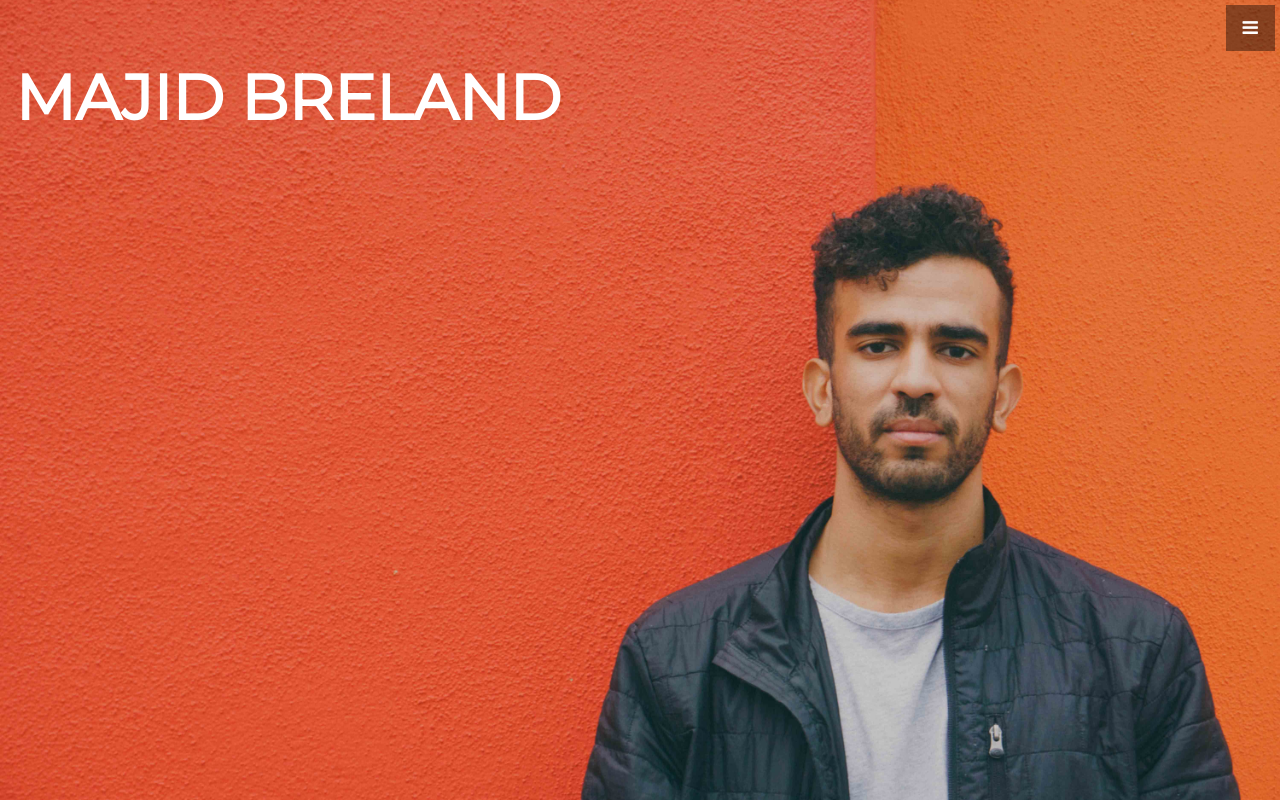
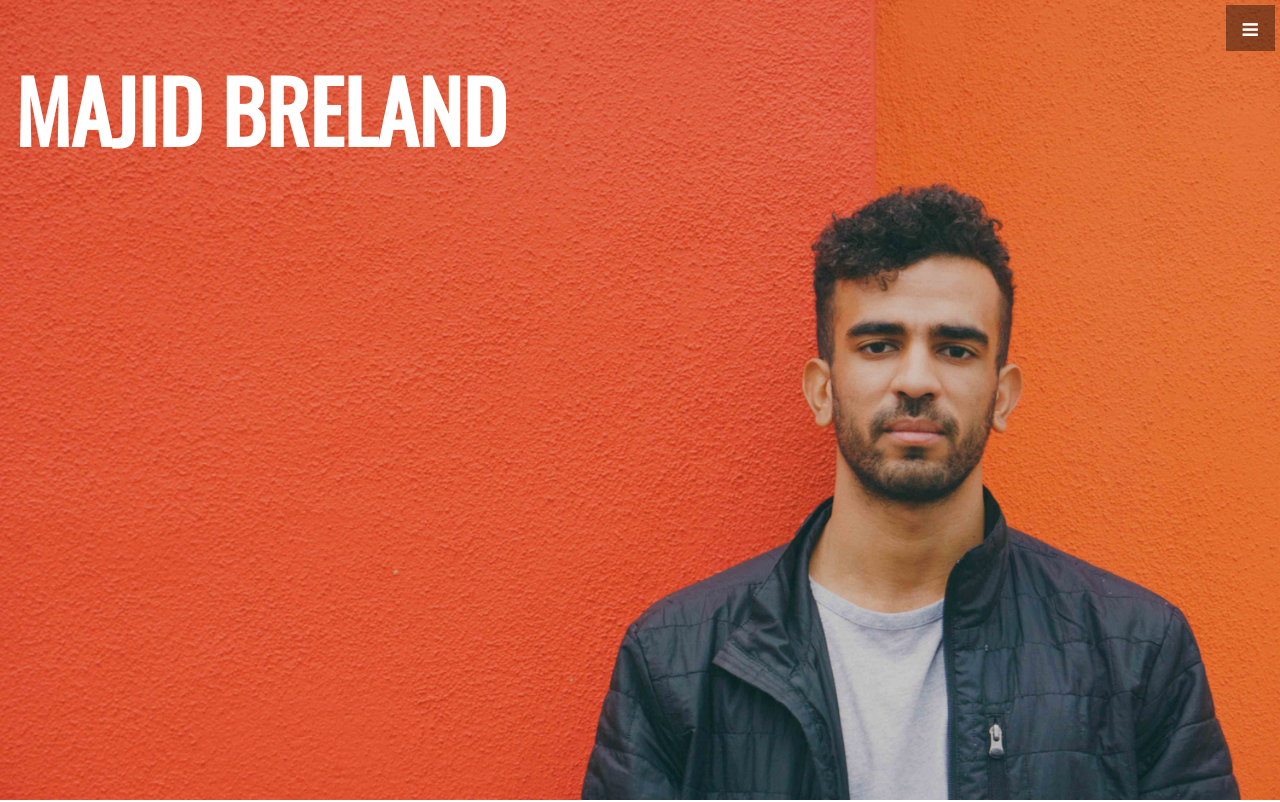
Before and after one commit to majidbreland/majidbreland.github.io, a plain HTML site: page index.html in a window 1280 px wide. Shown: the top 802 px of the page. Drawn offline with nearby package versions, Linux system fonts and the light colour scheme.

Commit message:
font update

```diff
--- a/css/styles.css
+++ b/css/styles.css
@@ -7,14 +7,14 @@ body {
 }
 
 body {
-    font-family: "Montserrat","Helvetica Neue",Helvetica,Arial,sans-serif;
+    font-family: "Oswald","Helvetica Neue",Helvetica,Arial,sans-serif;
 }
 
 
 
 .text-vertical-center h1 {
     margin-top: 5%;
-    font-size: 4.5em;
+    font-size: 6em;
     font-weight: 700;
 
 }
--- a/index.html
+++ b/index.html
@@ -14,7 +14,7 @@
         <link href="css/styles.css" rel="stylesheet">
         <!-- Custom Fonts -->
         <link href="font-awesome/css/font-awesome.min.css" rel="stylesheet" type="text/css">
-        <link href='https://fonts.googleapis.com/css?family=Montserrat' rel='stylesheet' type='text/css'>
+        <link href="https://fonts.googleapis.com/css?family=Oswald" rel="stylesheet">
         <!-- HTML5 Shim and Respond.js IE8 support of HTML5 elements and media queries -->
         <!-- WARNING: Respond.js doesn't work if you view the page via file:// -->
         <!--[if lt IE 9]>
```
